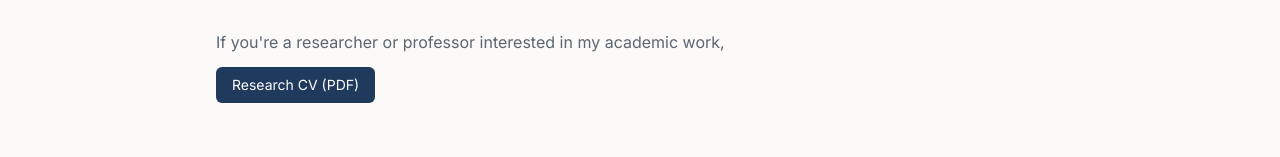
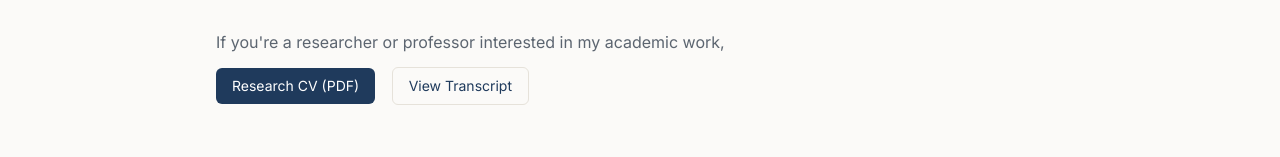
Before and after one commit to kavienanj/kavienanj.github.io, an Astro site: page /cv in a window 1280 px wide. Shown: the part 313-470 px from the top of the page. Built offline with nearby package versions, Linux system fonts and the light colour scheme; Astro itself is replaced by a stand-in of ours.

Commit message:
Add transcript link next to Research CV button

```diff
--- a/src/pages/cv.astro
+++ b/src/pages/cv.astro
@@ -30,6 +30,14 @@ import BaseLayout from "../layouts/BaseLayout.astro";
       >
         Research CV (PDF)
       </a>
+      <a
+        href="https://drive.google.com/file/d/1JAAQ9D2pH-UvcW-mzQfnbUs0GZvz3JGw/view?usp=sharing"
+        target="_blank"
+        rel="noopener noreferrer"
+        class="inline-block mt-3 ml-3 text-sm px-4 py-2 rounded-md border border-border hover:bg-accent/10 transition-colors"
+      >
+        View Transcript
+      </a>
     </div>
   </section>
 </BaseLayout>
```
